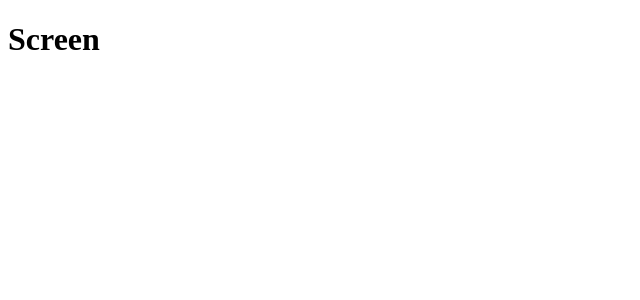
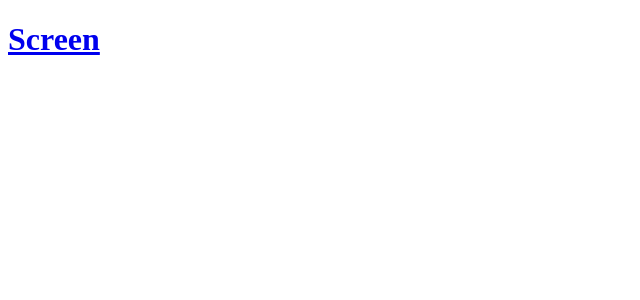
Before and after one commit to scom-01/Web, a React (Create React App) app in the folder reactstudy/: page /movie in a window 1280 px wide. Shown: the top 300 px of the page, without its empty margins (0-640 px from the left). Built offline with nearby package versions, Linux system fonts and the light colour scheme.

Commit message:
Add react-router-dom {Link}, Link를 사용하면 새로고침하지않고 이동한다. 하지만 리렌더링 또한 호출된다.

```diff
--- a/reactstudy/src/App.js
+++ b/reactstudy/src/App.js
@@ -1,4 +1,4 @@
-import { BrowserRouter as Router, Routes, Route } from "react-router-dom";
+import { BrowserRouter as Router, Routes, Route, Link } from "react-router-dom";
 import Home from "./routes/Home";
 import Screen from "./routes/Screen";
 
--- a/reactstudy/src/components/Movie.js
+++ b/reactstudy/src/components/Movie.js
@@ -1,10 +1,17 @@
 import PropTypes from "prop-types";
+import { Link } from "react-router-dom";
 
 function Movie({ title, coverImg, summary, genres }) {
   return (
     <div>
       <h2>{title}</h2>
-      <p>{coverImg !== "" ? <img src={coverImg} alt="profile" /> : null}</p>
+      <p>
+        {coverImg !== "" ? (
+          <Link to="/movie">
+            <img src={coverImg} alt="profile" />
+          </Link>
+        ) : null}
+      </p>
 
       <p>{summary}</p>
       <ul>
--- a/reactstudy/src/routes/Screen.js
+++ b/reactstudy/src/routes/Screen.js
@@ -1,4 +1,9 @@
+import { Link } from "react-router-dom";
 function Screen() {
-  return <h1>Screen</h1>;
+  return (
+    <h1>
+      <Link to="/">Screen</Link>{" "}
+    </h1>
+  );
 }
 export default Screen;
```
